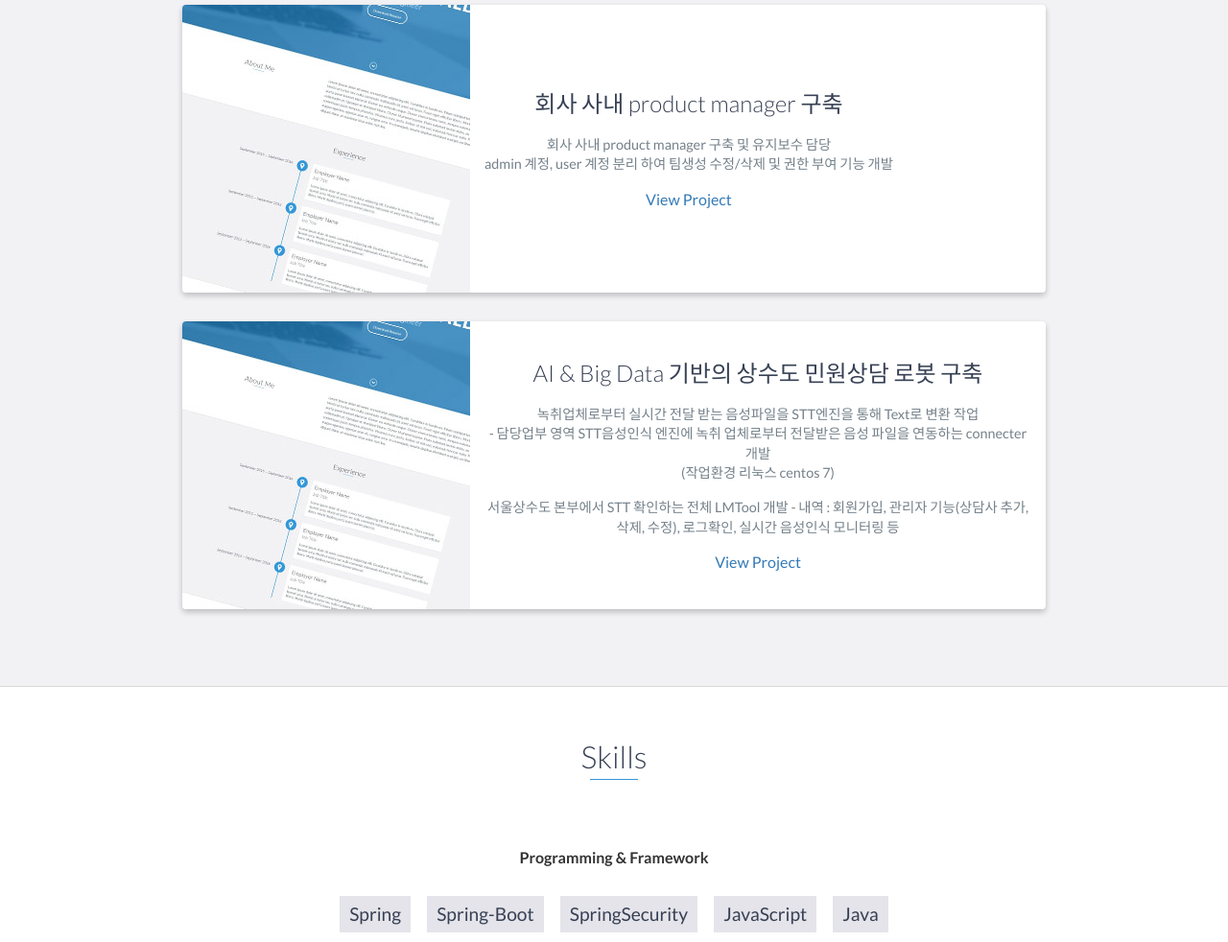
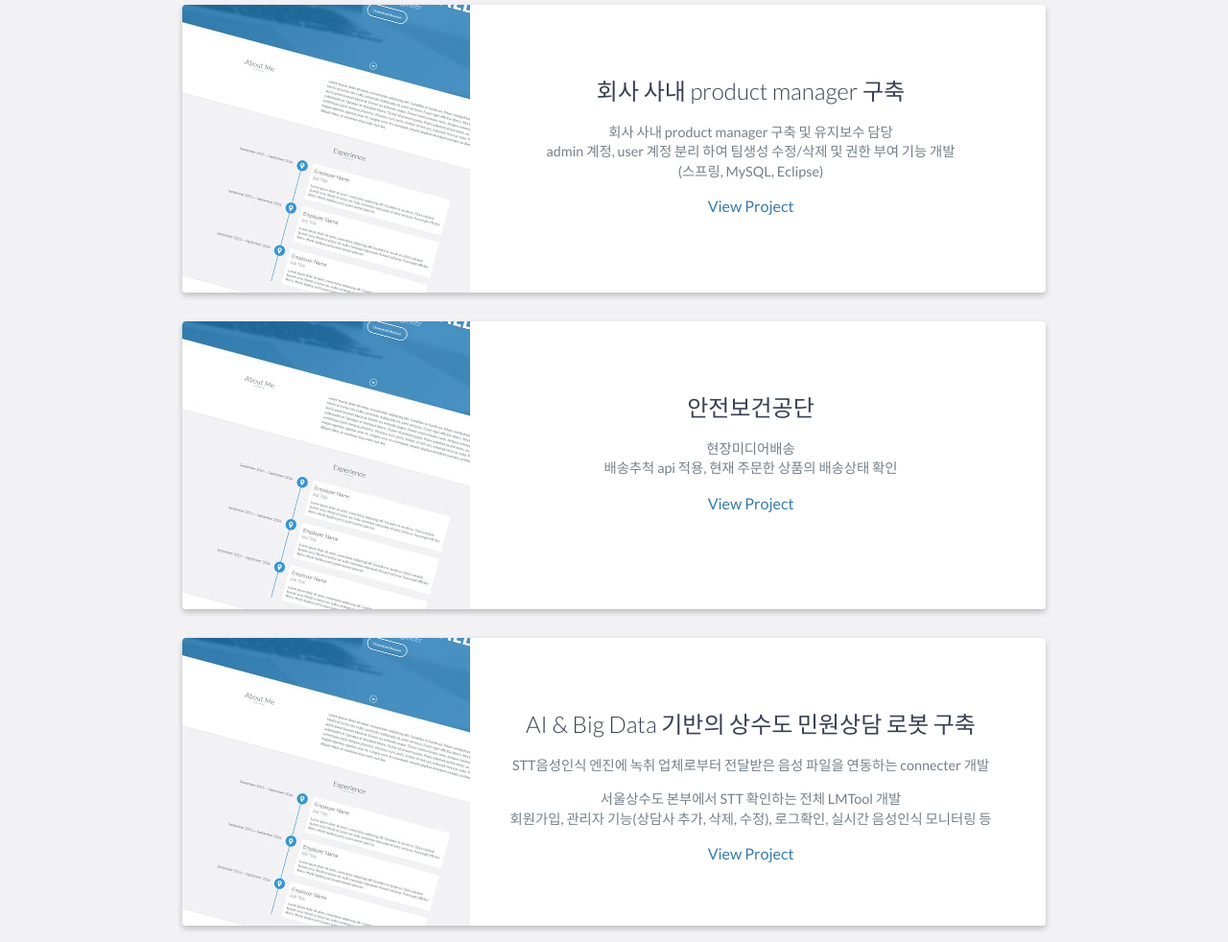
Before and after one commit to Byube/Byube.github.io, a website: page index.html in a window 1280 px wide. Shown: the part 3680-4662 px from the top of the page at 96% size. Drawn offline with nearby package versions, Linux system fonts and the light colour scheme.

Commit message:
프로젝트부분수정

```diff
--- a/index.html
+++ b/index.html
@@ -207,7 +207,25 @@
                         <h3>회사 사내 product manager 구축</h3>
                         <p>
                             회사 사내 product manager 구축 및 유지보수 담당 <br>
-                            admin 계정, user 계정 분리 하여 팀생성 수정/삭제 및 권한 부여 기능 개발
+                            admin 계정, user 계정 분리 하여 팀생성 수정/삭제 및 권한 부여 기능 개발<br>
+                            (스프링, MySQL, Eclipse)
+                        </p>
+                        <a href="#">View Project</a>
+                    </div>
+                    <!-- End .project-info -->
+                </div>
+                <!-- End .project -->
+
+                <div class="project shadow-large">
+                    <div class="project-image">
+                        <img src="images/project.jpg" />
+                    </div>
+                    <!-- End .project-image -->
+                    <div class="project-info">
+                        <h3>안전보건공단</h3>
+                        <p>
+                            현장미디어배송<br>
+                            배송추척 api 적용, 현재 주문한 상품의 배송상태 확인
                         </p>
                         <a href="#">View Project</a>
                     </div>
@@ -223,12 +241,11 @@
                     <div class="project-info">
                         <h3>AI & Big Data 기반의 상수도 민원상담 로봇 구축</h3>
                         <p>
-                            녹취업체로부터 실시간 전달 받는 음성파일을 STT엔진을 통해 Text로 변환 작업 <br>
-                            - 담당업부 영역 STT음성인식 엔진에 녹취 업체로부터 전달받은 음성 파일을 연동하는 connecter 개발 <br>
-                            (작업환경 리눅스 centos 7)
+                            STT음성인식 엔진에 녹취 업체로부터 전달받은 음성 파일을 연동하는 connecter 개발 <br>
                         </p>
                         <p>
-                            서울상수도 본부에서 STT 확인하는 전체 LMTool 개발 - 내역 : 회원가입, 관리자 기능(상담사 추가, 삭제, 수정), 로그확인, 실시간 음성인식 모니터링 등
+                            서울상수도 본부에서 STT 확인하는 전체 LMTool 개발 <br>
+                            회원가입, 관리자 기능(상담사 추가, 삭제, 수정), 로그확인, 실시간 음성인식 모니터링 등
                         </p>
                         <a href="#">View Project</a>
                     </div>
```
Also changed, not shown: css/styles.css.
